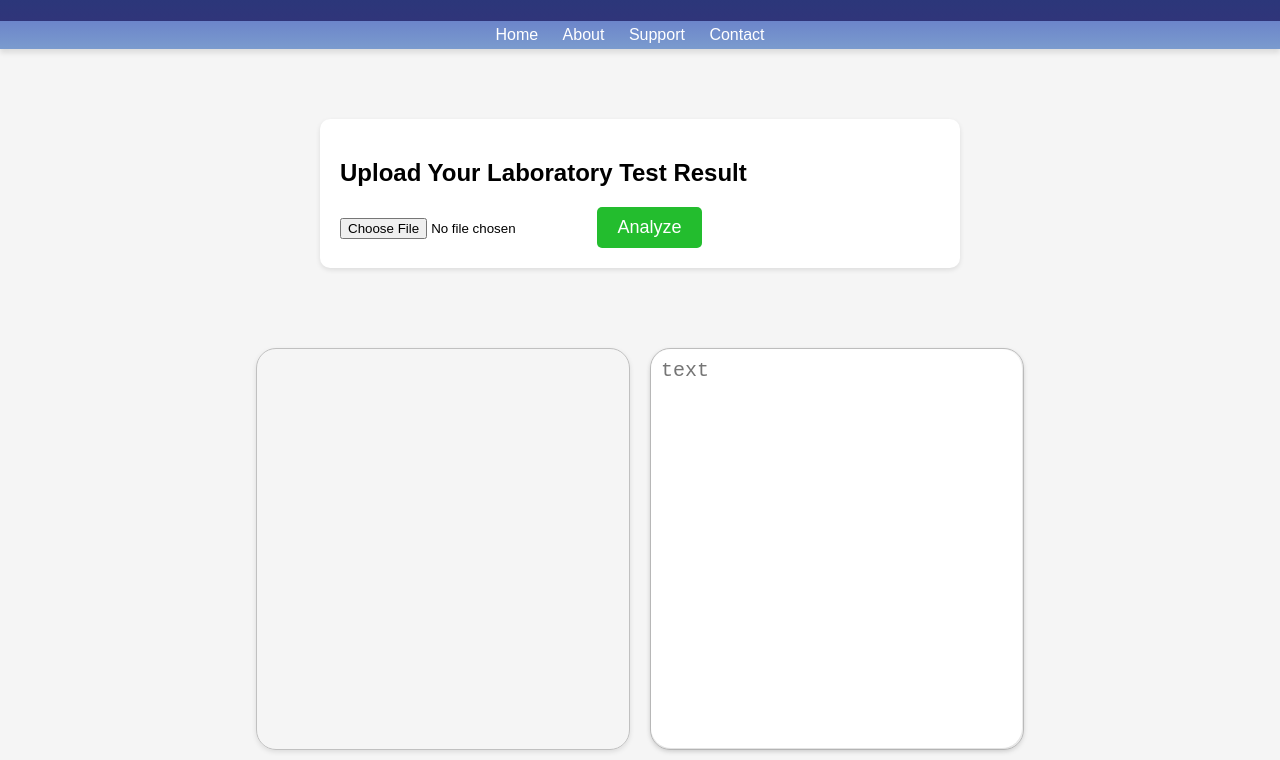
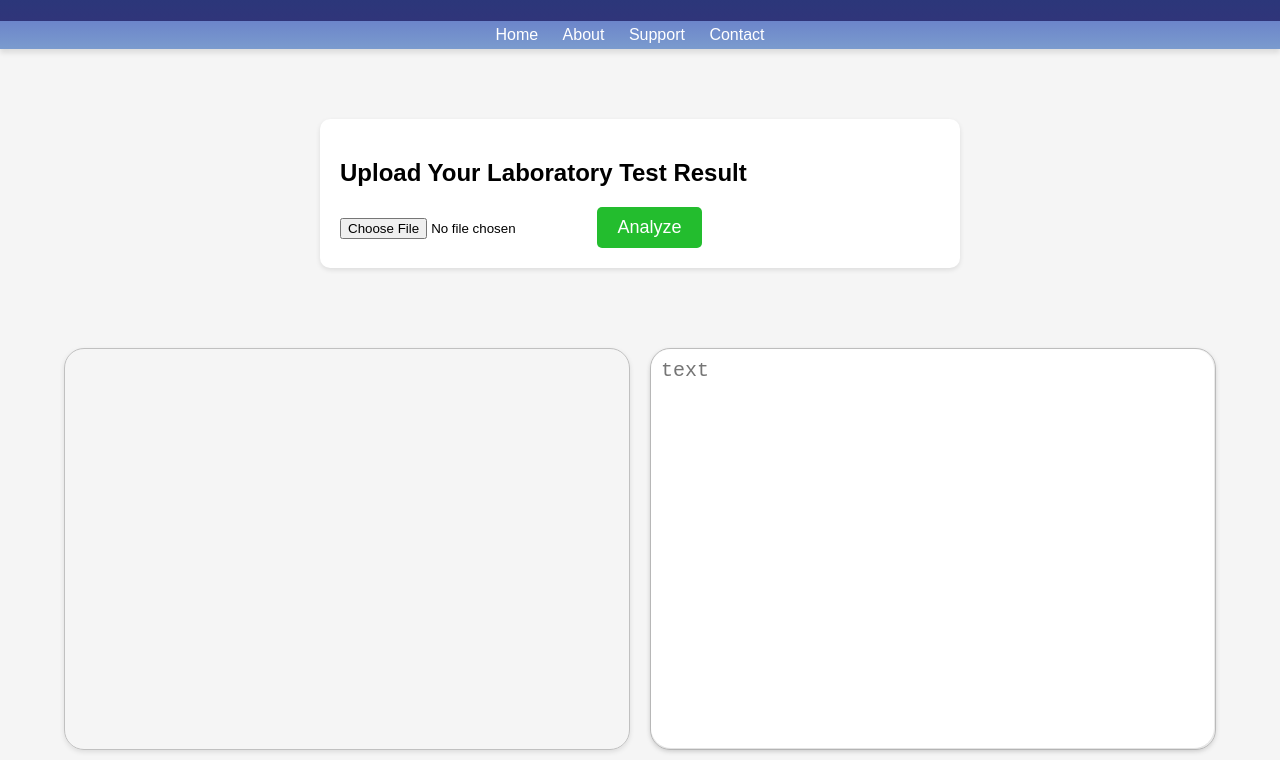
Before and after one commit to Yaanzi/prototype2, a plain HTML site: page index.html in a window 1280 px wide. Shown: the part 99-859 px from the top of the page. Drawn offline with Linux system fonts and the light colour scheme.

Commit message:
Update ocr.css

```diff
--- a/styles/ocr.css
+++ b/styles/ocr.css
@@ -16,7 +16,7 @@ body {
 
 }
 .bottom{
-    padding: 0px 20%;
+    padding: 0% 5%;
     margin-top: 30 px;
     display: flex;
 
```
